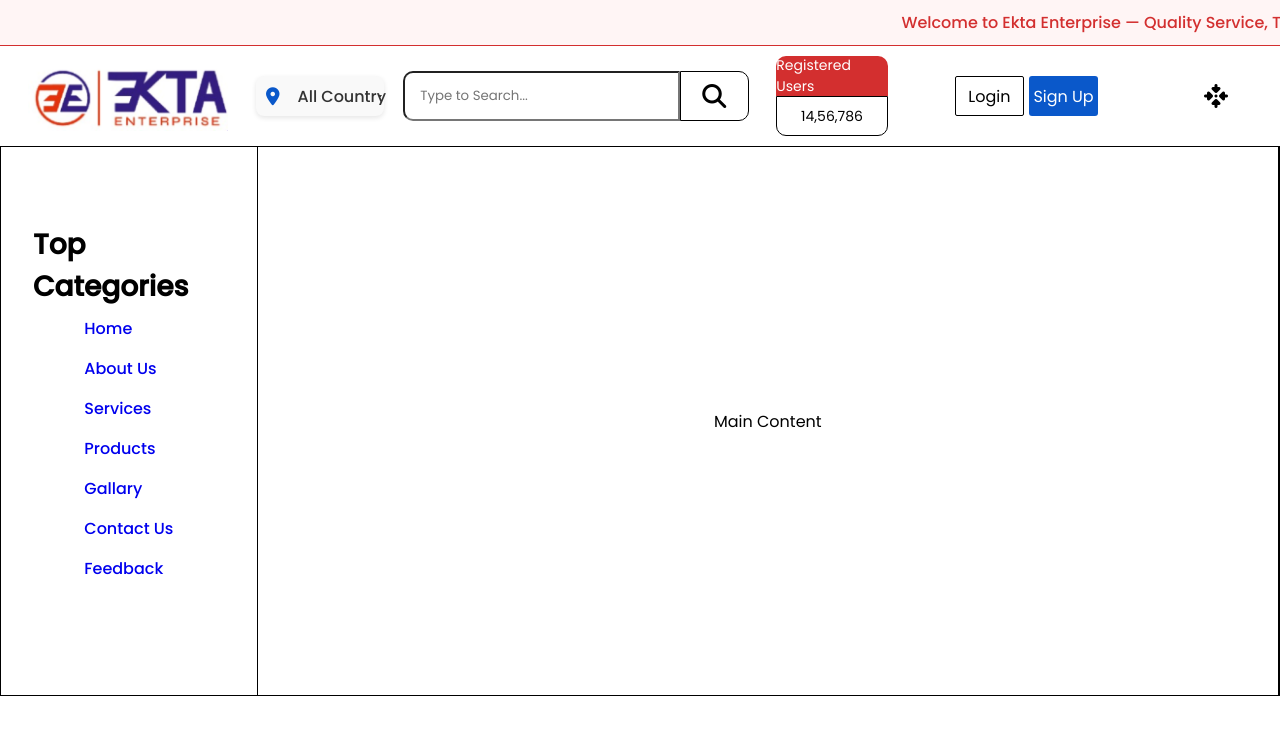
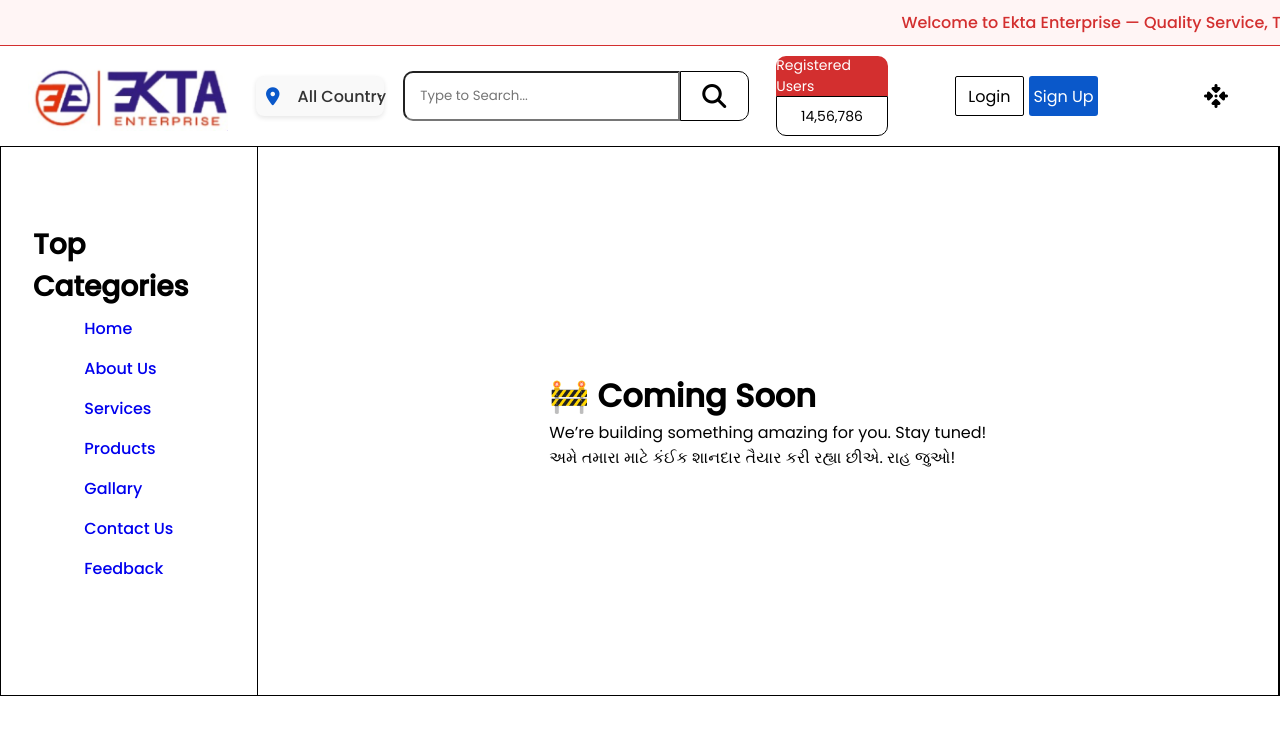
Before and after one commit to mkhimani452/EktaEnterprise, a plain HTML site: page index.html in a window 1280 px wide. Drawn offline with Linux system fonts and the light colour scheme.

Commit message:
Update index.html

```diff
--- a/index.html
+++ b/index.html
@@ -68,8 +68,13 @@
             </div>
         </div>
         <div class="maincontent">
-           Main Content
-        </div>
+    <div class="comingsoon">
+        <h1>🚧 Coming Soon</h1>
+        <p>We’re building something amazing for you. Stay tuned!</p>
+        <p>અમે તમારા માટે કંઈક શાનદાર તૈયાર કરી રહ્યા છીએ. રાહ જુઓ!</p>
+    </div>
+</div>
+
     </main>
 
     <!-- 🔻 Bottom Navigation Bar -->
```
